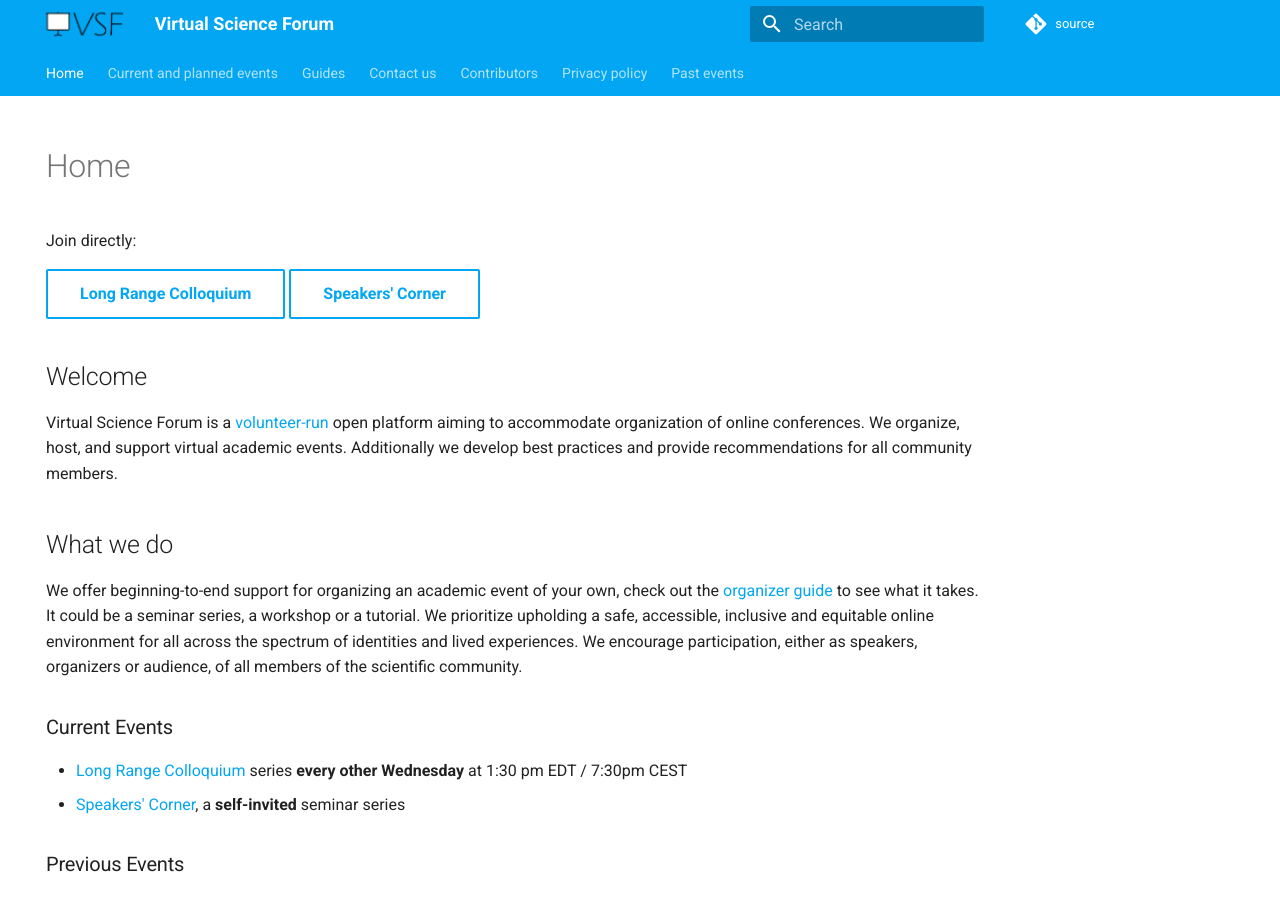
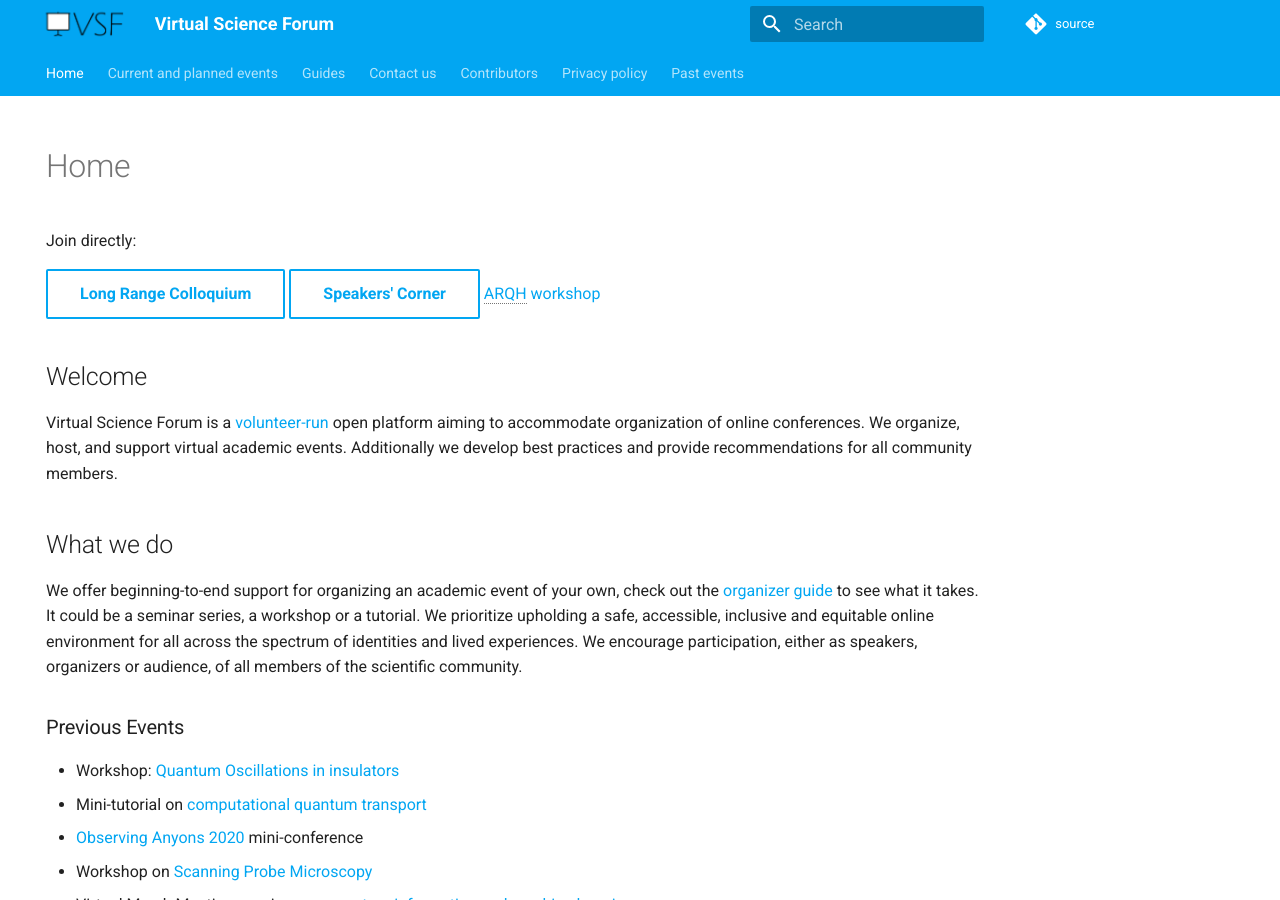
Before and after one commit to virtualscienceforum/virtualscienceforum, an MkDocs documentation site: the page built from src/index.md, in a window 1280 px wide and 900 px high. Built offline with MkDocs 1.6.1 and Material for MkDocs 9.7.7, drawn with Linux system fonts in a browser that asks for light colours; nearby versions of some CDN libraries; comment, search, counter and statistics services are not loaded.

Commit message:
link ARQH from the main page

```diff
--- a/mkdocs.yml
+++ b/mkdocs.yml
@@ -50,6 +50,7 @@ markdown_extensions:
   - admonition
   - pymdownx.details
   - attr_list
+  - abbr
 
 plugins:
   - search
--- a/src/index.md
+++ b/src/index.md
@@ -7,6 +7,9 @@ Join directly:
 
 [Long Range Colloquium](long_range_colloquium.md){ .md-button }
 [Speakers' Corner](speakers-corner.md){ .md-button }
+[ARQH workshop](arqh.md)
+
+*[ARQH]: Andreev reflection in Quantum Hall regime
 
 ## Welcome
 
@@ -17,10 +20,6 @@ Additionally we develop best practices and provide recommendations for all commu
 ## What we do
 
 We offer beginning-to-end support for organizing an academic event of your own, check out the [organizer guide](organizerguide.md) to see what it takes. It could be a seminar series, a workshop or a tutorial. We prioritize upholding a safe, accessible, inclusive and equitable online environment for all across the spectrum of identities and lived experiences. We encourage participation, either as speakers, organizers or audience, of all members of the scientific community.
-
-### Current Events
-* [Long Range Colloquium](long_range_colloquium.md) series **every other Wednesday** at 1:30 pm EDT / 7:30pm CEST
-* [Speakers' Corner](speakers-corner.md), a **self-invited** seminar series
 
 ### Previous Events
 * Workshop: [Quantum Oscillations in insulators](quantum-oscillations-insulators.md)
```
Also changed, not shown: src/home.md (+2 -0 lines).
